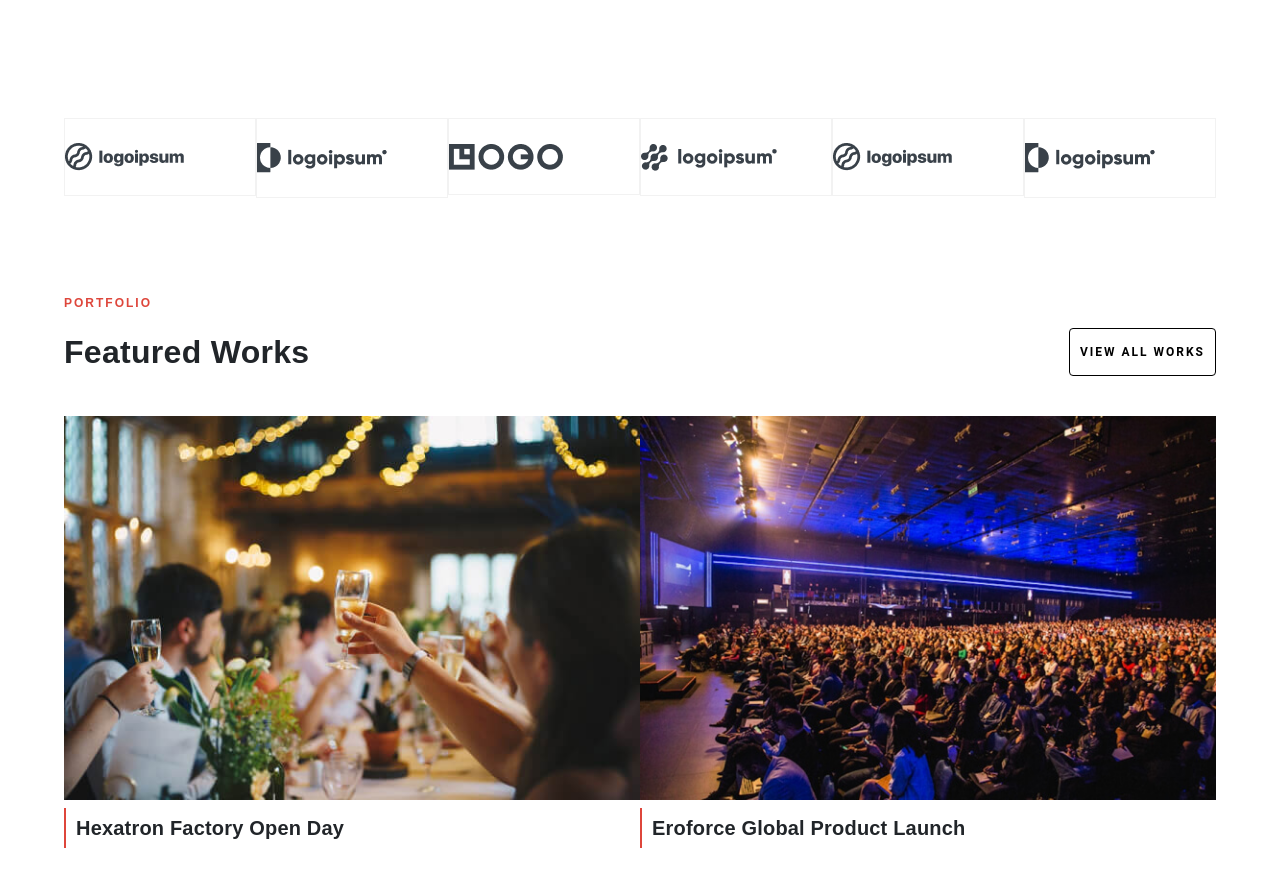
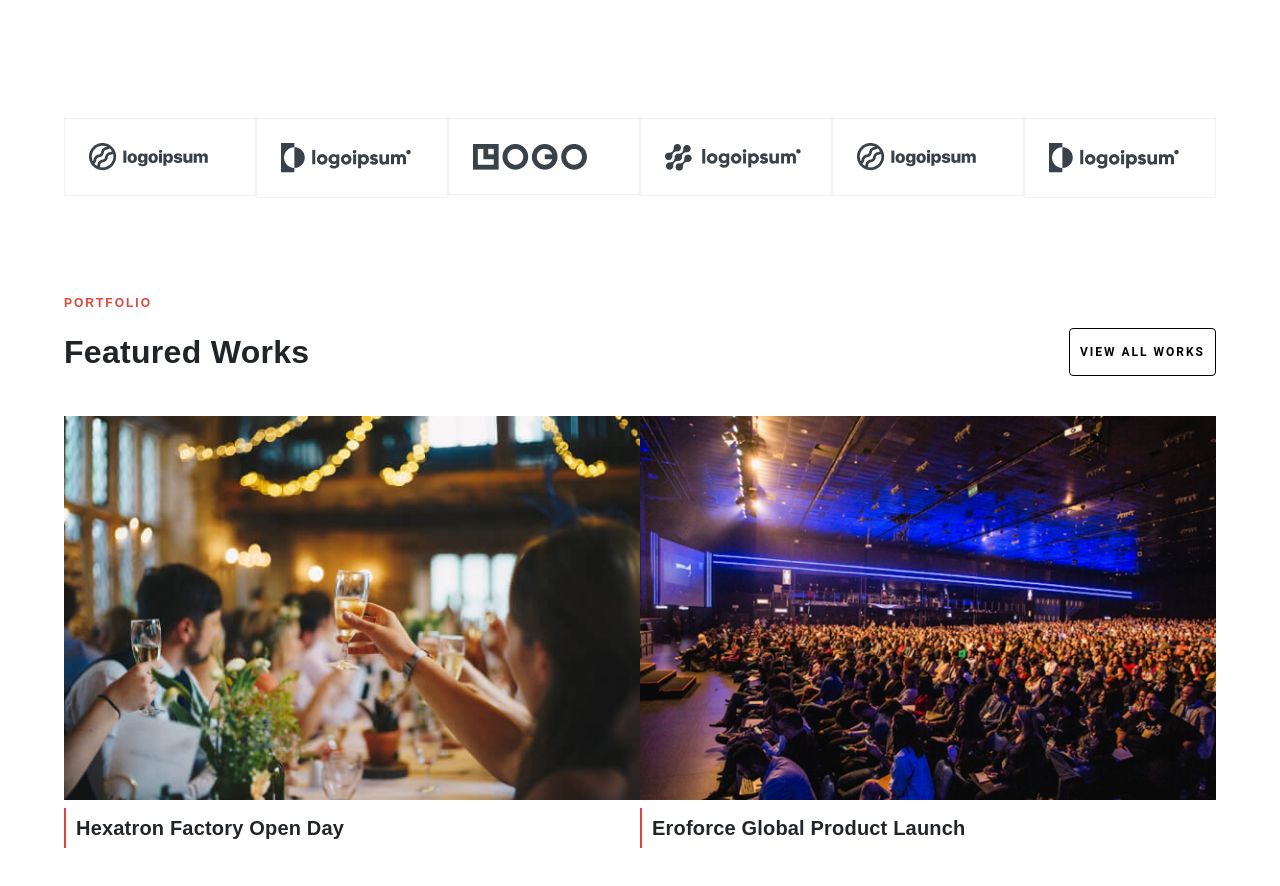
Before and after one commit to moradiya235/acaraweb, a React (Create React App) app: page / in a window 1280 px wide. Shown: the part 1225-2111 px from the top of the page. Built offline with nearby package versions, Linux system fonts and the light colour scheme.

Commit message:
kishan commit2

```diff
--- a/src/Pages/Homepage/Home3.js
+++ b/src/Pages/Homepage/Home3.js
@@ -12,32 +12,32 @@ function Home3() {
            <Box py={5}>
             <Grid container item spacing={0} xs={12}>
               <Grid item xs={12} sm={6} lg={2}>
-                 <Box sx={{bgcolor:"white",border:"1px solid #F2F2F2","&:hover":{boxShadow:"0 4px 8px 0 rgba(0, 0, 0, 0.2), 0 6px 20px 0 rgba(0, 0, 0, 0.19)"}}} py={3}>
+                 <Box sx={{bgcolor:"white",border:"1px solid #F2F2F2","&:hover":{boxShadow:"0 4px 8px 0 rgba(0, 0, 0, 0.2), 0 6px 20px 0 rgba(0, 0, 0, 0.19)"}}} py={3} px={3}>
                    <img src={home3} />
                  </Box>
               </Grid>
               <Grid item xs={12} sm={6} lg={2}>
-               <Box sx={{bgcolor:"white",border:"1px solid #F2F2F2","&:hover":{boxShadow:"0 4px 8px 0 rgba(0, 0, 0, 0.2), 0 6px 20px 0 rgba(0, 0, 0, 0.19)"}}} py={3}>
+               <Box sx={{bgcolor:"white",border:"1px solid #F2F2F2","&:hover":{boxShadow:"0 4px 8px 0 rgba(0, 0, 0, 0.2), 0 6px 20px 0 rgba(0, 0, 0, 0.19)"}}} py={3} px={3}>
                    <img src={home4} />
                  </Box>
               </Grid>
               <Grid item xs={12} sm={6} lg={2}>
-                 <Box sx={{bgcolor:"white",border:"1px solid #F2F2F2","&:hover":{boxShadow:"0 4px 8px 0 rgba(0, 0, 0, 0.2), 0 6px 20px 0 rgba(0, 0, 0, 0.19)"}}} py={3}>
+                 <Box sx={{bgcolor:"white",border:"1px solid #F2F2F2","&:hover":{boxShadow:"0 4px 8px 0 rgba(0, 0, 0, 0.2), 0 6px 20px 0 rgba(0, 0, 0, 0.19)"}}} py={3} px={3}>
                    <img src={home5} />
                    </Box>
               </Grid>
               <Grid item xs={12} sm={6} lg={2}>
-                 <Box sx={{bgcolor:"white",border:"1px solid #F2F2F2","&:hover":{boxShadow:"0 4px 8px 0 rgba(0, 0, 0, 0.2), 0 6px 20px 0 rgba(0, 0, 0, 0.19)"}}} py={3}>
+                 <Box sx={{bgcolor:"white",border:"1px solid #F2F2F2","&:hover":{boxShadow:"0 4px 8px 0 rgba(0, 0, 0, 0.2), 0 6px 20px 0 rgba(0, 0, 0, 0.19)"}}} py={3} px={3}>
                    <img src={home6} />
                </Box>
               </Grid>
               <Grid item xs={12} sm={6} lg={2}>
-                 <Box sx={{bgcolor:"white",border:"1px solid #F2F2F2","&:hover":{boxShadow:"0 4px 8px 0 rgba(0, 0, 0, 0.2), 0 6px 20px 0 rgba(0, 0, 0, 0.19)"}}} py={3}>
+                 <Box sx={{bgcolor:"white",border:"1px solid #F2F2F2","&:hover":{boxShadow:"0 4px 8px 0 rgba(0, 0, 0, 0.2), 0 6px 20px 0 rgba(0, 0, 0, 0.19)"}}} py={3} px={3}>
                    <img src={home3} />
                  </Box>
               </Grid>
               <Grid item xs={12} sm={6} lg={2}>
-                 <Box sx={{bgcolor:"white",border:"1px solid #F2F2F2","&:hover":{boxShadow:"0 4px 8px 0 rgba(0, 0, 0, 0.2), 0 6px 20px 0 rgba(0, 0, 0, 0.19)"}}} py={3}>
+                 <Box sx={{bgcolor:"white",border:"1px solid #F2F2F2","&:hover":{boxShadow:"0 4px 8px 0 rgba(0, 0, 0, 0.2), 0 6px 20px 0 rgba(0, 0, 0, 0.19)"}}} py={3} px={3}>
                     <img src={home4} />
                  </Box>
               </Grid>
--- a/src/Pages/work pages/Work3.js
+++ b/src/Pages/work pages/Work3.js
@@ -7,6 +7,7 @@ import img7 from '../../assest/work/imge/img7.jpg'
 import img8 from '../../assest/work/imge/img8.jpg'
 import img9 from '../../assest/work/imge/img9.jpg'
 import img10 from '../../assest/work/imge/img10.jpg'
+import Home3 from '../Homepage/Home3';
 
 
 function Work3() {
@@ -112,6 +113,7 @@ function Work3() {
             </Grid>
        </Grid>
 </Container>
+      <Home3/>
 
 </Box>
 
```
